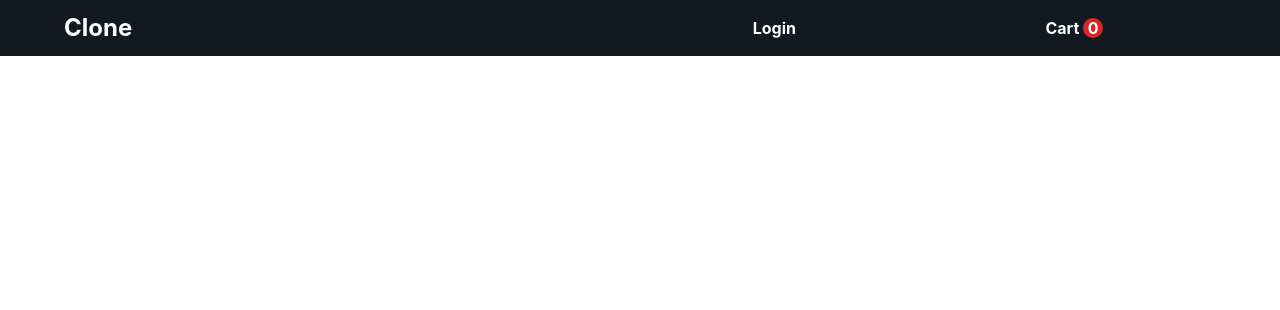
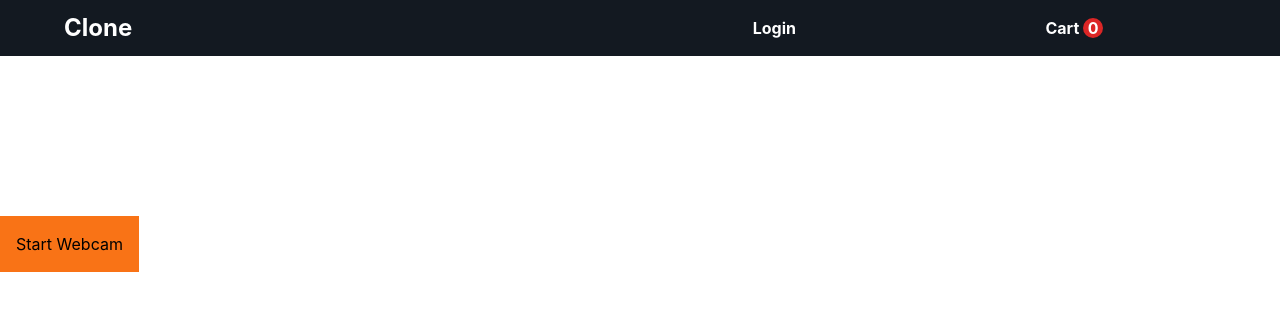
Before and after one commit to Roshan-S-Patil/amazon-clone, a React (Create React App) app in the folder client/: page /story-cam in a window 1280 px wide. Shown: the top 310 px of the page. Built offline with nearby package versions, Linux system fonts and the light colour scheme.

Commit message:
added camera page

```diff
--- a/client/src/App.js
+++ b/client/src/App.js
@@ -33,7 +33,7 @@ function App() {
   return (
     <div className="App xl min-h-screen overflow-x-hidden ">
       <Router>
-      <Navbar/>\
+      <Navbar/>
       <Routes>
         {/* OPEN ROUTES */}
           <Route exact path='/story-cam' element={<StoryCam/>}/>
--- a/client/src/pages/StoryCam.js
+++ b/client/src/pages/StoryCam.js
@@ -66,19 +66,18 @@ const StoryCam = () => {
     };
 
   return (
-    <div className='max-w-7xl h-dvh'>
+    <div className='max-w-7xl h-dvh relative'>
       {capturedImage?<>
-      <img src={capturedImage} alt="captured-image" />
+      <img src={capturedImage} alt="captured-image" className='w-96 aspect-video' />
       <button className='p-2 bg-amber-500 font-bold' onClick={()=>resetState()}>Reset</button>
       </>:<>
-      <video ref={videoRef} autoPlay muted></video>
-      <canvas ref={canvasRef}>
+      <video ref={videoRef} autoPlay muted  className='w-96 aspect-video'></video>
+      <canvas ref={canvasRef} className='w-96 aspect-video hidden'/>
         {!videoRef.current?<>
-            <button onClick={()=>startWebcam()}>Start Webcam</button>
+            <button onClick={()=>startWebcam()} className='text-black p-4 bg-orange-500'>Start Webcam</button>
         </>:<>
-        <button onClick={()=>captureImage()}>Start Webcam</button>
+        <button onClick={()=>captureImage()} className='text-black p-4 bg-orange-500'>Capture Image</button>
         </>}
-      </canvas>
       </>}
     </div>
   )
```
